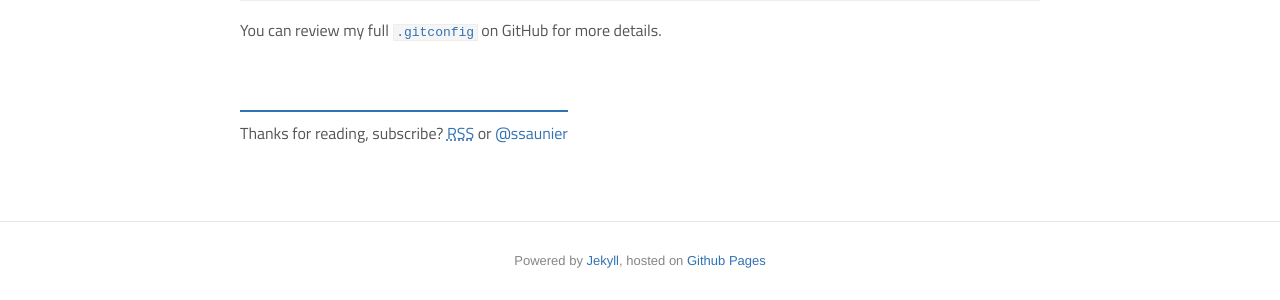
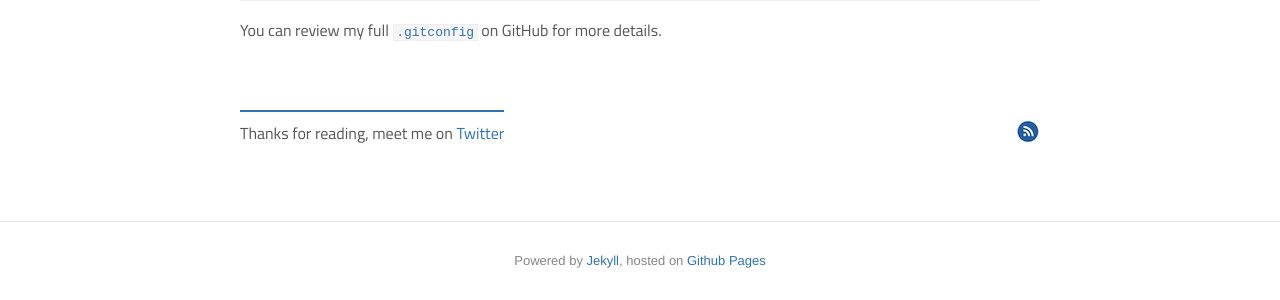
Before and after one commit to ssaunier/ssaunier.github.io, a Jekyll site: the page built from _posts/2013-07-09-keep-your-git-repository-clean-and-fresh.markdown, in a window 1280 px wide. Shown: the part 816-1116 px from the top of the page. Built offline with Jekyll 4.4.1, drawn with Linux system fonts in a browser that asks for light colours.

Commit message:
Add RSS image

```diff
--- a/_layouts/post.html
+++ b/_layouts/post.html
@@ -12,10 +12,12 @@ layout: default
 </article>
 
 <section class="post-footer">
-  Thanks for reading, subscribe?
-  <a href="/feed.xml"><abbr title="Really Simple Syndication">RSS</abbr></a>
-  or <a href="https://twitter.com/ssaunier">@ssaunier</a>
+  Thanks for reading, meet me on <a href="https://twitter.com/ssaunier">Twitter</a>
 </section>
+
+<div class="pull-right">
+  <a href="/feed.xml"><img src="/images/rss.jpg" alt="RSS" style="margin-top: 3.6em"/></a>
+</div>
 
 {% comment %}
 <section class="comments">
```
Also changed, not shown: images/rss.jpg (added).
